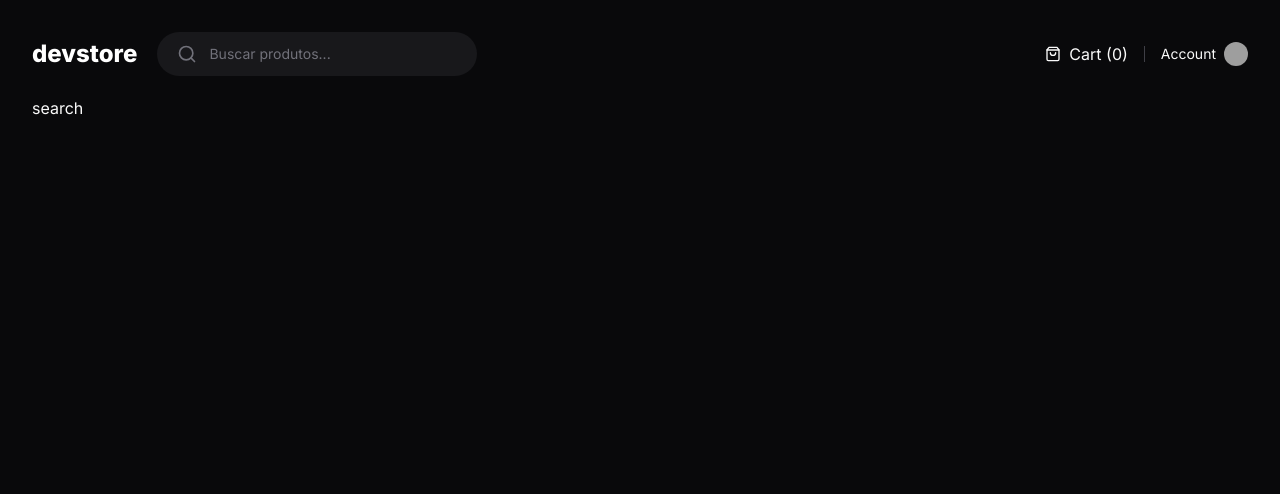
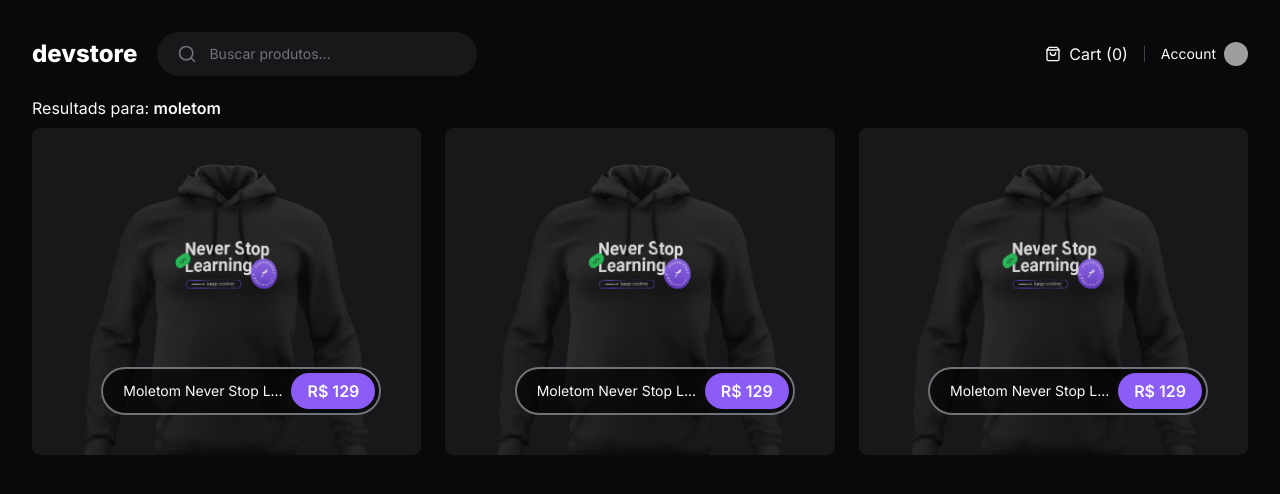
Before and after one commit to eduardobertozi/devstore, a Next.js app: page /search in a window 1280 px wide. Shown: the top 494 px of the page. Built offline with nearby package versions, Linux system fonts and the light colour scheme; grey boxes are pictures that could not be loaded.

Commit message:
✨ feat: cria estrutura da pagina de busca dos produtos

```diff
--- a/src/app/(store)/search/page.tsx
+++ b/src/app/(store)/search/page.tsx
@@ -1,3 +1,45 @@
+import Image from 'next/image'
+import Link from 'next/link'
+
 export default function SearchPage() {
-  return <div>search</div>
+  return (
+    <div className="flex flex-col gap-2">
+      <p>
+        Resultads para: <span className="font-semibold">moletom</span>
+      </p>
+
+      <div className="grid grid-cols-3 gap-6">
+        {Array.from({ length: 3 }, (_, i) => (
+          <Link
+            key={i}
+            href={`/product/moletom-never-stop-learning`}
+            className="group relative flex justify-center items-center rounded-lg bg-zinc-900 overflow-hidden"
+          >
+            <Image
+              src="/moletom-never-stop-learning.png"
+              className="group-hover:scale-105 transition-transform duration-500"
+              width={480}
+              height={480}
+              quality={100}
+              alt=""
+            />
+
+            <div className="absolute bottom-10 right-10 h-12 flex items-center gap-2 max-w-[280px] rounded-full border-2 border-zinc-500 bg-black/60 p-1 pl-5">
+              <span className="text-sm truncate">
+                Moletom Never Stop Learning
+              </span>
+              <span className="flex h-full items-center justify-center rounded-full bg-violet-500 px-4 font-semibold">
+                {(129).toLocaleString('pt-BR', {
+                  style: 'currency',
+                  minimumFractionDigits: 0,
+                  maximumFractionDigits: 0,
+                  currency: 'BRL',
+                })}
+              </span>
+            </div>
+          </Link>
+        ))}
+      </div>
+    </div>
+  )
 }
--- a/src/components/header.tsx
+++ b/src/components/header.tsx
@@ -1,7 +1,7 @@
-import { SearchIcon } from 'lucide-react'
 import Image from 'next/image'
 import Link from 'next/link'
 import { CartWidget } from './cart-widget'
+import { SearchForm } from './search-form'
 
 export function Header() {
   return (
@@ -11,14 +11,7 @@ export function Header() {
           devstore
         </Link>
 
-        <form className="flex w-[320px] items-center gap-3 rounded-full bg-zinc-900 px-5 py-3 ring-zinc-700">
-          <SearchIcon className="size-5 text-zinc-500" />
-          <input
-            type="text"
-            placeholder="Buscar produtos..."
-            className="flex-1 bg-transparent text-sm outline-none placeholder:text-zinc-500"
-          />
-        </form>
+        <SearchForm />
       </div>
 
       <div className="flex items-center gap-4">
--- /dev/null
+++ b/src/components/search-form.tsx
@@ -0,0 +1,43 @@
+'use client'
+
+import { SearchIcon } from 'lucide-react'
+import { useRouter, useSearchParams } from 'next/navigation'
+import { FormEvent } from 'react'
+
+export function SearchForm() {
+  const router = useRouter()
+  const searchParams = useSearchParams()
+
+  const query = searchParams.get('q')
+
+  function handleSearch(event: FormEvent<HTMLFormElement>) {
+    event.preventDefault()
+
+    const formData = new FormData(event.currentTarget)
+    const data = Object.fromEntries(formData)
+
+    const query = data.q
+
+    if (!query) {
+      return null
+    }
+
+    router.push(`/search?q=${query}`)
+  }
+
+  return (
+    <form
+      onSubmit={handleSearch}
+      className="flex w-[320px] items-center gap-3 rounded-full bg-zinc-900 px-5 py-3 ring-zinc-700"
+    >
+      <SearchIcon className="size-5 text-zinc-500" />
+      <input
+        name="q"
+        defaultValue={query ?? ''}
+        placeholder="Buscar produtos..."
+        className="flex-1 bg-transparent text-sm outline-none placeholder:text-zinc-500"
+        required
+      />
+    </form>
+  )
+}
```
